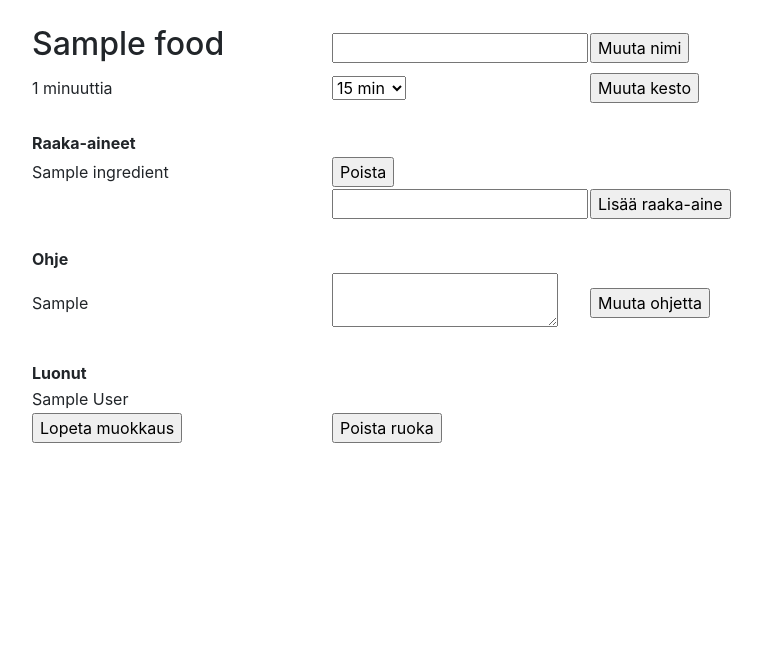
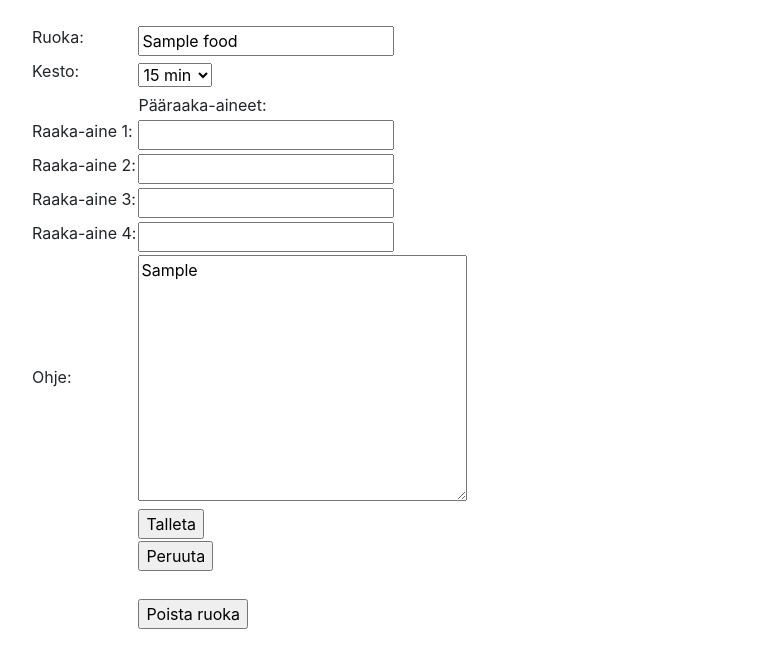
Before and after one commit to alhopasi/ruokaa, a Flask app: page /foods/edit/1/ in a window 1280 px wide. Shown: the part 56-724 px from the top of the page, without its empty margins (54-816 px from the left). Run offline with Flask 2, Linux system fonts and the light colour scheme; a user stored in the database is signed in; tables that the repository leaves empty hold one stand-in row (values such as "Sample post"); some libraries are stand-ins or nearby versions.

Commit message:
own food editing changes

```diff
--- a/application/foods/views.py
+++ b/application/foods/views.py
@@ -3,7 +3,7 @@ from flask_login import login_required, current_user
 
 from application import app, db
 from application.foods.models import Food, Ingredient, Like
-from application.foods.forms import NewFoodForm, UpdateFoodForm
+from application.foods.forms import NewFoodForm
 
 
 @app.route("/foods/", methods=["GET"])
@@ -21,7 +21,7 @@ def food_view(food_id):
 
     i = f.findIngredients()
     u = f.getUser()
-    return render_template("foods/food.html", food = f, ingredients = i, user = u, updateFoodForm = UpdateFoodForm())
+    return render_template("foods/food.html", food = f, ingredients = i, user = u, newFoodForm = NewFoodForm())
 
 @app.route("/foods/edit/<food_id>/", methods=["GET"])
 def food_edit(food_id):
@@ -30,9 +30,15 @@ def food_edit(food_id):
     if not f:
         return render_template("foods/update.html", food = None)
 
+    form = NewFoodForm()
     i = f.findIngredients()
     u = f.getUser()
-    return render_template("foods/update.html", food = f, ingredients = i, user = u, updateFoodForm = UpdateFoodForm())
+
+    form.name.data = f.name
+    form.recipe.data = f.recipe
+    form.duration.data = str(f.preparing_time) + " min"
+
+    return render_template("foods/update.html", food = f, ingredients = i, user = u, newFoodForm = form)
 
 @app.route("/foods/new/")
 @login_required
@@ -80,41 +86,18 @@ def foods_update(food_id):
 
     i = f.findIngredients()
     u = f.getUser()
-    form = UpdateFoodForm(request.form)
+    form = NewFoodForm(request.form)
 
     if not form.validate():
-        return render_template("foods/update.html", food=f, ingredients=i, user=u, updateFoodForm=form)
+        return render_template("foods/update.html", food=f, ingredients=i, user=u, newFoodForm=form)
 
-    name = form.name.data
-    if name:
-        f.name = name
-        form.name.data = ""
-    ingredient = form.ingredient.data
-    if ingredient:
-        if len(f.findIngredients()) >= 4:
-            form.ingredient.errors.append("ruoalla on jo 4 raaka-ainetta")
-            return render_template("foods/update.html", food=f, ingredients=i, user=u, updateFoodForm=form)
-        newI = Ingredient.findIngredient(ingredient)
-        if newI not in f.ingredients:
-            f.addIngredient(ingredient_id=newI.getId())
-            i.append(newI)
-            form.ingredient.data = ""
-        else:
-            form.ingredient.errors.append("raaka-aine on jo lisätty")
-            return render_template("foods/update.html", food=f, ingredients=i, user=u, updateFoodForm=form)
+    f.name = form.name.data
+    f.preparing_time = form.duration.data
+    f.recipe = form.recipe.data
 
-    duration = form.duration.data
-    if duration:
-        f.preparing_time = duration
+    db.session().commit()
 
-    recipe = form.recipe.data
-    if recipe:
-        f.recipe = recipe
-        form.recipe.data = ""
-
-    db.session().commit
-
-    return render_template("foods/update.html", food=f, ingredients=i, user=u, updateFoodForm=form)
+    return redirect(url_for("food_view", food_id=f.id))
 
 @app.route("/foods/<food_id>/<ingredient_id>")
 @login_required
--- a/application/templates/foods/update.html
+++ b/application/templates/foods/update.html
@@ -7,87 +7,100 @@
     {% else %}
         {% if current_user == user %}
         <table>
+            <form method="POST" action="{{ url_for('foods_update', food_id = food.id) }}">
                 <tr>
-                <td><h2>{{ food.name }}</h2></td>
-
-                <form method="POST" action="{{ url_for('foods_update', food_id=food.id) }}">
-                    <td> {{ updateFoodForm.name }} </td>
-                    <td><input type="submit" value="Muuta nimi" /></td>
+                    <td> {{ newFoodForm.name.label }}:</td>
+                    <td> {{ newFoodForm.name }} </td>
                     <td>
                         <ul>
-                            {% for error in updateFoodForm.name.errors %}
-                                <li>{{ error }}</li>
+                            {% for error in newFoodForm.name.errors %}
+                            <li>{{ error }} </li>
                             {% endfor %}
                         </ul>
                     </td>
-                </form>
                 </tr>
                 <tr>
-                <td>{{ food.preparing_time }} minuuttia</td>
-                <form method="POST" action="{{ url_for('foods_update', food_id=food.id) }}">
-                        <td> {{ updateFoodForm.duration }} </td>
-                    <td><input type="submit" value="Muuta kesto" /></td>
+                    <td> {{ newFoodForm.duration.label }}:</td>
+                    <td> {{ newFoodForm.duration }} </td>
                     <td>
                         <ul>
-                            {% for error in updateFoodForm.duration.errors %}
-                                <li>{{ error }}</li>
+                            {% for error in newFoodForm.duration.errors %}
+                            <li></li>{{ error }} </li>
                             {% endfor %}
                         </ul>
                     </td>
-                </form>
                 </tr>
-            <tr><td><br></td></tr>
-            <tr><th>Raaka-aineet</th></tr>
-            {% for ingredient in ingredients %}
                 <tr>
-                <td>{{ ingredient.name }}</td>
-                <td>
-                    <form action="{{ url_for('foods_delete_ingredient', food_id=food.id, ingredient_id=ingredient.id) }}">
-                        <input type="submit" onclick="return confirm('Poistetaanko raaka-aine?')" value="Poista" />
-                    </form>
-                </td>
+                    <td /><td>Pääraaka-aineet:</td>
                 </tr>
-            {% endfor %}
-            <form method="POST" action="{{ url_for('foods_update', food_id=food.id) }}">
-                <td />
-                <td> {{ updateFoodForm.ingredient }} </td>
-                <td><input type="submit" value="Lisää raaka-aine" /></td>
+                <tr>
+                    <td> {{ newFoodForm.ingredient1.label }}:</td>
+                    <td> {{ newFoodForm.ingredient1 }}</td>
                     <td>
                         <ul>
-                        {% for error in updateFoodForm.ingredient.errors %}
-                            <li>{{ error }}</li>
+                            {% for error in newFoodForm.ingredient1.errors %}
+                            <li>{{ error }} </li>
                             {% endfor %}
                         </ul>
                     </td>
-            </form>
-
-        <tr><td></br></td></tr>
-
-        <tr><th>Ohje</th></tr>
+                </tr>
                 <tr>
-            <td style="width: 300px; word-wrap: break-word;">{{ food.recipe }}</td>
-            <form method="POST" action="{{ url_for('foods_update', food_id=food.id) }}">
-                <td> {{ updateFoodForm.recipe }} </td>
-                <td><input type="submit" value="Muuta ohjetta" /></td>
+                    <td> {{ newFoodForm.ingredient2.label }}:</td>
+                    <td> {{ newFoodForm.ingredient2 }}</td>
                     <td>
                         <ul>
-                        {% for error in updateFoodForm.recipe.errors %}
-                            <li>{{ error }}</li>
+                            {% for error in newFoodForm.ingredient2.errors %}
+                            <li>{{ error }} </li>
                             {% endfor %}
                         </ul>
                     </td>
+                </tr>
+                <tr>
+                    <td> {{ newFoodForm.ingredient3.label }}:</td>
+                    <td> {{ newFoodForm.ingredient3 }}</td>
+                    <td>
+                        <ul>
+                            {% for error in newFoodForm.ingredient3.errors %}
+                            <li>{{ error }} </li>
+                            {% endfor %}
+                        </ul>
+                    </td>
+                </tr>
+                <tr>
+                    <td> {{ newFoodForm.ingredient4.label }}:</td>
+                    <td> {{ newFoodForm.ingredient4 }}</td>
+                    <td>
+                        <ul>
+                            {% for error in newFoodForm.ingredient4.errors %}
+                            <li>{{ error }} </li>
+                            {% endfor %}
+                        </ul>
+                    </td>
+                </tr>
+                <tr>
+                    <td> {{ newFoodForm.recipe.label }}:</td>
+                    <td> {{ newFoodForm.recipe(rows="10", cols="30") }} </td>
+                    <td>
+                        <ul>
+                            {% for error in newFoodForm.recipe.errors %}
+                            <li>{{ error }} </li>
+                            {% endfor %}
+                        </ul>
+                    </td>
+                </tr>
+                <tr>
+                <td></td>
+                <td><input type="submit" value="Talleta" /></td>
+                <tr><td></td><td>
+                        <form action="{{ url_for('food_view', food_id = food.id) }}">
+                                <input type="submit" value="Peruuta" />
                             </form>
+                </td></tr>
                 </tr>
-        <tr><td></br></td></tr>
-
-        <tr><th>Luonut</th></tr>
-        <tr><td>{{ user.name }} </td></tr>
+            </form>
+            <tr><td><br></td></tr>
             <tr>
-            <td>
-                <form action="{{ url_for('food_view', food_id = food.id) }}">
-                    <input type="submit" value="Lopeta muokkaus" />
-                </form>
-            </td>
+                <td></td>
                 <td>
                     <form action="{{ url_for('foods_delete', food_id = food.id) }}">
                         <input type="submit" onclick="return confirm('Poistetaanko ruoka?')" value="Poista ruoka" />
```
Also changed, not shown: application/templates/index.html (+5 -3 lines). Lines whose indentation alone changed are shown as unchanged.
